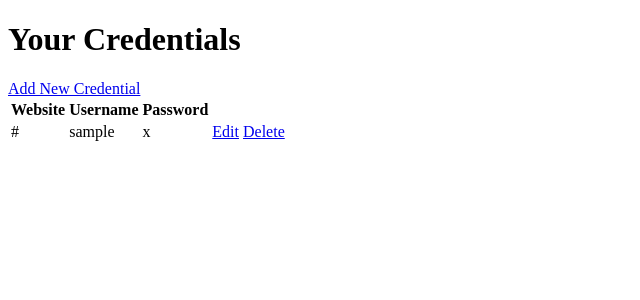
After one commit to stevensio123/SafeKeep, a Flask app: template app/templates/vault/credentials.html in a window 1280 px wide. The commit adds this page. Shown: the top 300 px of the page, without its empty margins (0-640 px from the left). Run offline with Flask 3, Linux system fonts and the light colour scheme; the template is opened without the code that fills it: values that come from a table or form of the project are taken from there, others are empty; tables that the repository leaves empty hold one stand-in row (values such as "Sample post"); some libraries are stand-ins or nearby versions.

Commit message:
modified:   app/templates/index.html new file:   app/templates/vault/add_credential.html new file:   app/templates/vault/credentials.html new file:   app/templates/vault/edit_credential.html

```diff
--- a/app/templates/index.html
+++ b/app/templates/index.html
@@ -18,7 +18,7 @@
         </div>
         <div class="navbar-collapse collapse">
             <ul class="nav navbar-nav">
-                <li><a href="/">Vault</a></li>
+                <li><a href="{{ url_for('vault.view_credentials') }}">Vault</a></li>
                 <li><a href="{{ url_for('pgenerator.pgenerate') }}">Generate Password</a></li>
             </ul>
             <ul class="nav navbar-nav navbar-right">
--- /dev/null
+++ b/app/templates/vault/credentials.html
@@ -0,0 +1,31 @@
+<!-- templates/credentials.html -->
+{% extends 'layout.html' %}
+
+{% block content %}
+<h1>Your Credentials</h1>
+<a href="{{ url_for('vault.add_credential') }}" class="btn btn-primary">Add New Credential</a>
+<table class="table">
+  <thead>
+    <tr>
+      <th>Website</th>
+      <th>Username</th>
+      <th>Password</th>
+      <th></th>
+    </tr>
+  </thead>
+  <tbody>
+    {% for credential in credentials %}
+    <tr>
+      <td>{{ credential.website }}</td>
+      <td>{{ credential.username }}</td>
+      <td>{{ credential.password }}</td>
+      <td>
+        <a href="{{ url_for('vault.edit_credential', credential_id=credential.id) }}" class="btn btn-secondary btn-sm">Edit</a>
+        <a href="{{ url_for('vault.delete_credential', credential_id=credential.id) }}" class="btn btn-danger btn-sm"
+          onclick="return confirm('Are you sure you want to delete this credential?');">Delete</a>
+      </td>
+    </tr>
+    {% endfor %}
+  </tbody>
+</table>
+{% endblock %}
```
Also changed, not shown: app/templates/vault/add_credential.html (added, +22 -0 lines), app/templates/vault/edit_credential.html (added, +22 -0 lines).
